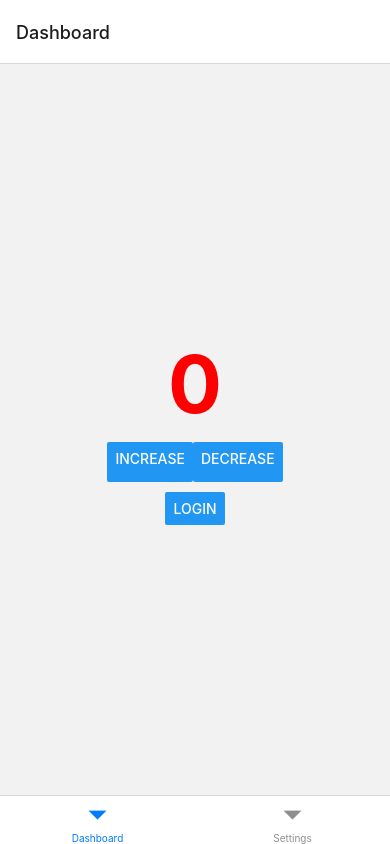
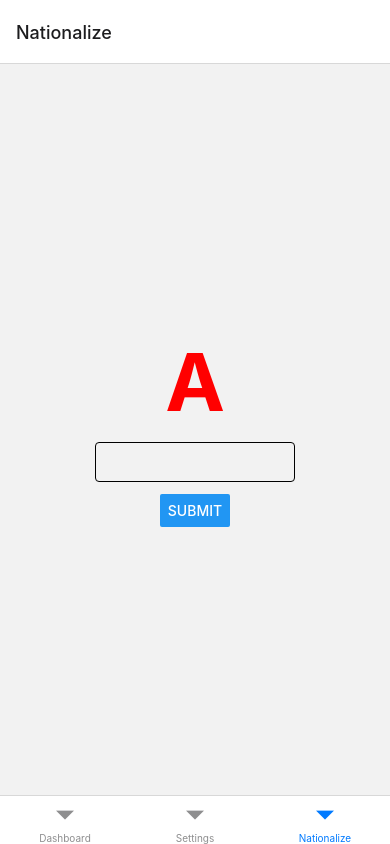
Before and after one commit to XLR8-07/Fall-23_FrontEnd, a React Native app: screen /Nationalize in a window 390 px wide. Built offline with nearby package versions, Linux system fonts and the light colour scheme.

Commit message:
nationalize API initialized

```diff
--- a/App.tsx
+++ b/App.tsx
@@ -5,6 +5,7 @@
 import LoginPage from "./src/pages/LoginPage";
 import { createBottomTabNavigator } from "@react-navigation/bottom-tabs";
 import SettingsPage from "./src/pages/SettingsPage";
+import NationalizePage from "./src/pages/NationalizePage";
 
 const stack = createStackNavigator();
 
@@ -24,6 +25,7 @@
       <bottom_tab.Navigator>
         <bottom_tab.Screen name="Dashboard" component={BasicDashboardScreen} />
         <bottom_tab.Screen name="Settings" component={SettingsPage} />
+        <bottom_tab.Screen name="Nationalize" component={NationalizePage} />
       </bottom_tab.Navigator>
     </NavigationContainer>
   )
--- a/package.json
+++ b/package.json
@@ -12,6 +12,7 @@
     "@react-navigation/bottom-tabs": "^6.5.10",
     "@react-navigation/native": "^6.1.8",
     "@react-navigation/stack": "^6.3.18",
+    "axios": "^1.5.1",
     "expo": "~49.0.13",
     "expo-status-bar": "~1.6.0",
     "react": "18.2.0",
--- /dev/null
+++ b/src/pages/NationalizePage.tsx
@@ -0,0 +1,52 @@
+import React, { useState } from "react";
+import { View, Text, StyleSheet, TextInput, Button } from "react-native";
+import axios from "axios";
+
+const NationalizePage = () =>{
+    const [nationality , setNationality] = useState('A');
+    const [userName, setUserName] = useState('');
+
+    const handleSubmit =() =>{
+        axios.get(`https://api.nationalize.io?name=${userName}`).then((res)=>{
+            if(res.data.country.length)
+            {
+                setNationality(res.data.country[0]["country_id"])
+            }
+        })
+    }
+
+    return(
+        <View style={style.mainContainer}>
+            <Text style={style.mainText}>
+                {nationality}
+            </Text>
+            <View>
+                <TextInput style={style.inputStyle} value={userName} onChangeText={setUserName} />
+            </View>
+            <Button title="Submit" onPress={handleSubmit}></Button>
+        </View>
+    )
+}
+
+const style = StyleSheet.create({
+    mainContainer:{
+        flex: 1,
+        justifyContent: 'center',
+        alignItems: 'center'
+    },
+    mainText:{
+        fontSize: 80,
+        fontWeight: "700",
+        color: "red"
+    },
+    inputStyle:{
+        height: 40,
+        margin: 12,
+        borderWidth: 1,
+        padding: 10,
+        width: 200,
+        borderRadius: 4
+    }
+})
+
+export default NationalizePage;
```
Also changed, not shown: 1 other file (tests, documents, lock files or other folders).
